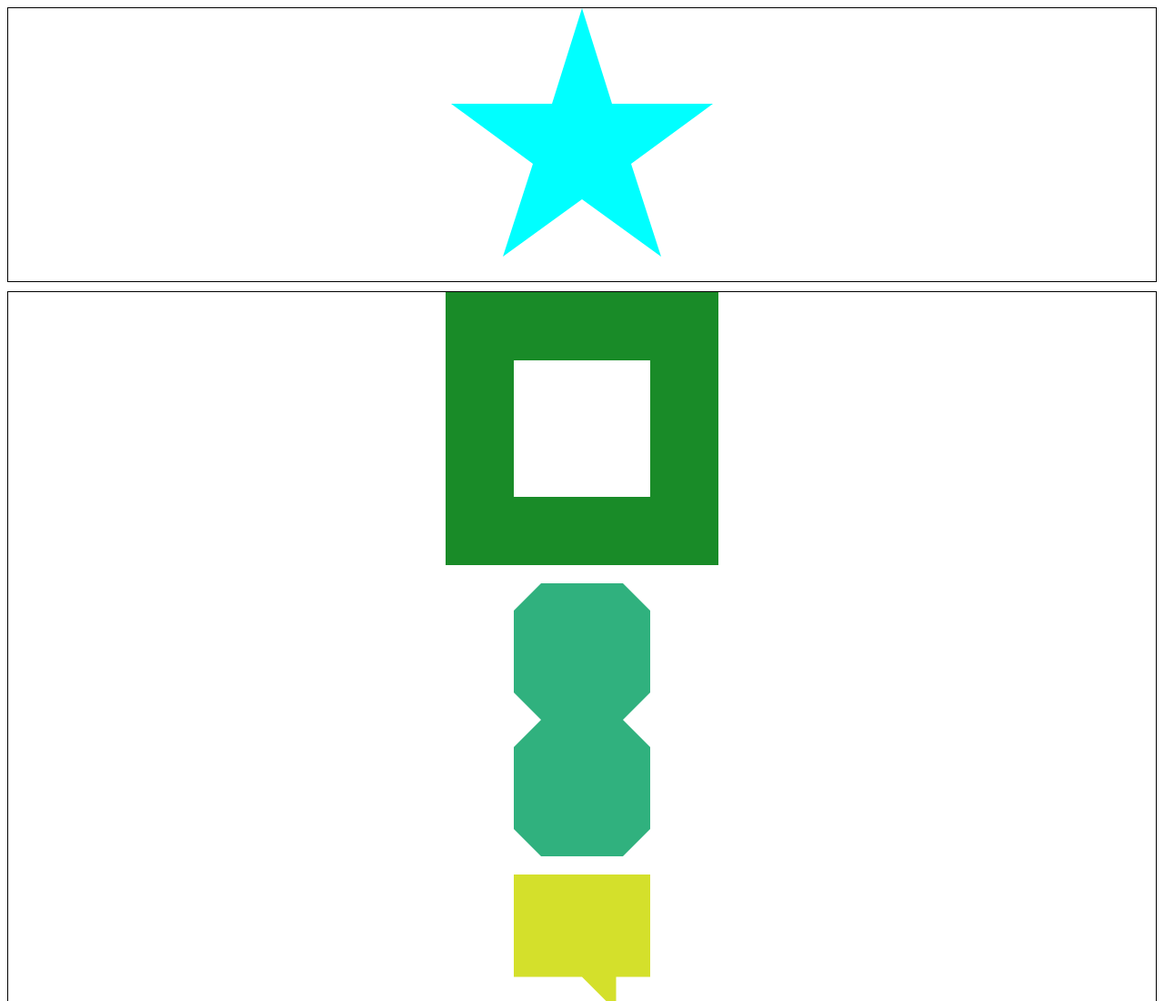
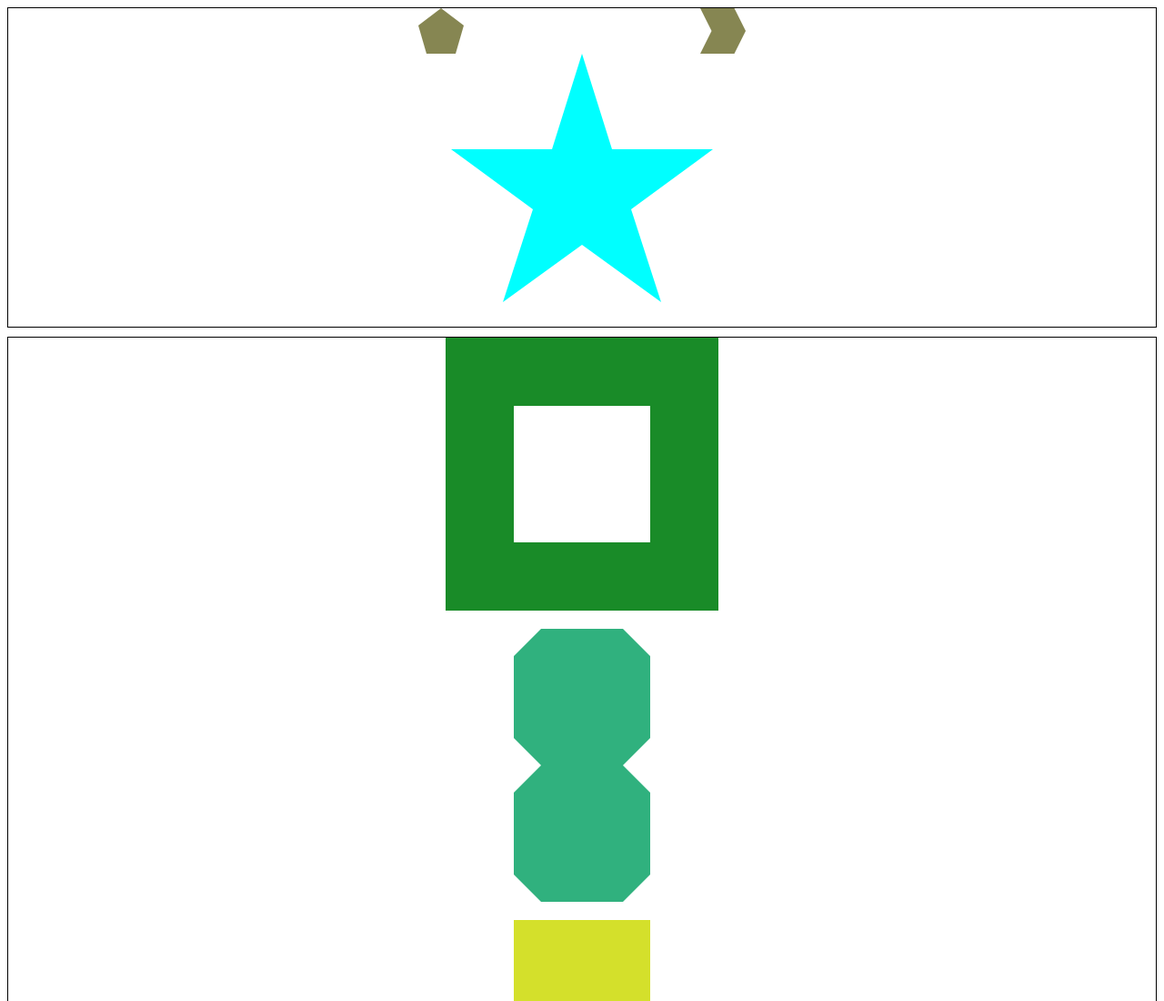
Before and after one commit to ALy29/veebikujundus_html_css, a plain HTML site: page index.html in a window 1280 px wide. Shown: the top 1100 px of the page at 91% size. Drawn offline with Linux system fonts and the light colour scheme.

Commit message:
uuendus 3

```diff
--- a/css/style.css
+++ b/css/style.css
@@ -9,6 +9,25 @@
    border: 1px solid black;
    justify-items: center;
    align-items: center;
+}
+.menu{
+    display: grid;
+    grid-template-columns: repeat(2,180px);
+    grid-template-rows: repeat(1, auto);
+
+}
+.logo{
+    width: 50px;
+    height: 50px;
+    background-color: rgb(134, 134, 82);
+    clip-path: polygon(50% 0%, 100% 38%, 82% 100%, 18% 100%, 0% 38%);
+}
+.hamburger-menu{
+    width: 50px;
+    height: 50px;
+    background-color: rgb(134, 134, 82);
+    clip-path: polygon(75% 0%, 100% 50%, 75% 100%, 0% 100%, 25% 50%, 0% 0%);
+    justify-self: end;
 }
 .star{
     width: 300px;
--- a/index.html
+++ b/index.html
@@ -9,6 +9,10 @@
 <body>
    <div class="conteiner">
         <div class="header grid-item">
+            <div class="menu">
+                <div class="logo"></div>
+                <div class="hamburger-menu"></div>
+            </div>
 
             <div class="star"></div>
         </div>
```
